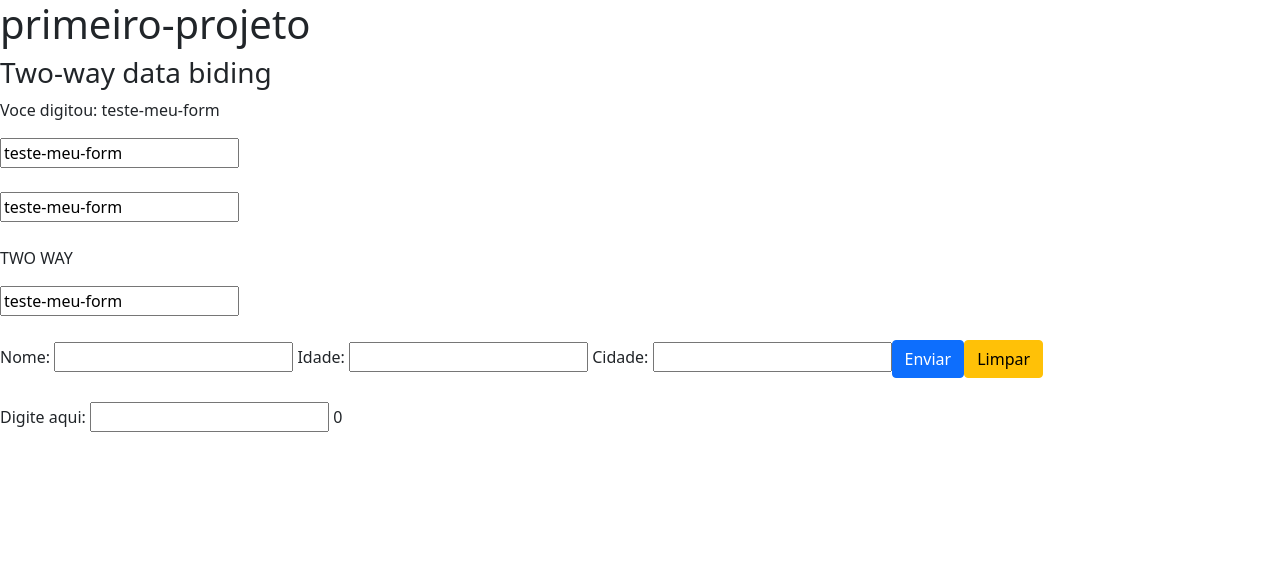
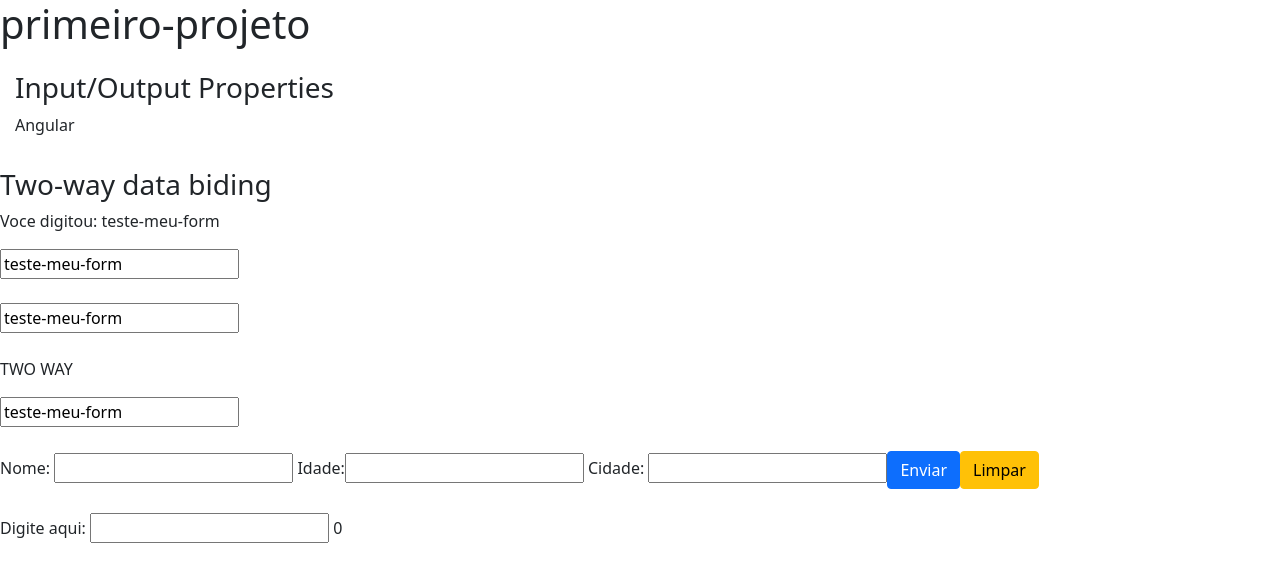
Before and after one commit to brunobr9/curso-angular-loiane, an Angular app: page / in a window 1280 px wide. Shown: the top 582 px of the page. Built offline with nearby package versions, Linux system fonts and the light colour scheme.

Commit message:
Aula 13 - input properties

```diff
--- a/src/app/app.component.html
+++ b/src/app/app.component.html
@@ -6,6 +6,6 @@
 
 <!-- <app-cursos></app-cursos> -->
 
-<!-- <app-data-binding></app-data-binding> -->
+<app-data-binding></app-data-binding>
 
 <app-meu-form></app-meu-form>
--- a/src/app/app.module.ts
+++ b/src/app/app.module.ts
@@ -8,14 +8,15 @@ import { MeuPrimeiro2Component } from './meu-primeiro2/meu-primeiro2.component';
 import { DataBindingComponent } from './data-binding/data-binding.component';
 import { FormsModule } from '@angular/forms';
 import { MeuFormModule } from './meu-form/meu-form.module';
-
+import { InputPropertyComponent } from './input-property/input-property.component';
 
 @NgModule({
   declarations: [ /*  listar componentes, diretivaas e pipes*/
     AppComponent,
     MeuPrimeiroComponent,
     MeuPrimeiro2Component,
-    DataBindingComponent
+    DataBindingComponent,
+    InputPropertyComponent
   ],
   imports: [ /* outros modulos */
     FormsModule,
--- a/src/app/data-binding/data-binding.component.html
+++ b/src/app/data-binding/data-binding.component.html
@@ -3,7 +3,7 @@
     padding: 15px;
   }
 </style>
-
+<!--
 <section class="property-binding">
   <article>
     <h3>Interpolation/Interpolação</h3>
@@ -25,7 +25,6 @@
     <div>
       <select #classe (change)="(0)">
         <option value="alert-success">Sucesso</option>
-        <!-- <option value="alert-info">Info</option> -->
         <option value="alert-warning">Alerta</option>
         <option value="alert-danger">Erro</option>
       </select>
@@ -90,3 +89,12 @@
     </div>
   </article>
 </section>
+ -->
+
+<section>
+  <article>
+    <h3>Input/Output Properties</h3>
+
+    <app-curso [nome]="nomeCurso"></app-curso>
+  </article>
+</section>
--- a/src/app/data-binding/data-binding.component.ts
+++ b/src/app/data-binding/data-binding.component.ts
@@ -14,6 +14,8 @@ export class DataBindingComponent implements OnInit {
   isMouseOver: boolean = false;
   textoMouse: string = this.strMouse;
   nome: string = 'teste';
+
+  nomeCurso: string = 'Angular';
 
   private resetTextMouse() {
     this.textoMouse = this.strMouse;
--- /dev/null
+++ b/src/app/input-property/input-property.component.html
@@ -0,0 +1 @@
+<p>{{ nomeCurso }}</p>
--- /dev/null
+++ b/src/app/input-property/input-property.component.ts
@@ -0,0 +1,15 @@
+import { Component, Input, OnInit } from '@angular/core';
+
+@Component({
+  selector: 'app-curso',
+  templateUrl: './input-property.component.html',
+  styleUrls: ['./input-property.component.css']//,
+  //inputs: ['nomeCurso:nome']
+})
+export class InputPropertyComponent implements OnInit {
+  @Input('nome') nomeCurso: string = '';
+
+  constructor() {}
+
+  ngOnInit(): void {}
+}
--- /dev/null
+++ b/src/app/meu-form/meu-form-input-property/meu-form-input-property.component.html
@@ -0,0 +1,3 @@
+Nome: <input type="text" [(ngModel)]="pessoa.nome" />
+Idade:<input type="text" [(ngModel)]="pessoa.idade" />
+Cidade: <input type="text" [(ngModel)]="pessoa.endereco.cidade" />
--- /dev/null
+++ b/src/app/meu-form/meu-form-input-property/meu-form-input-property.component.ts
@@ -0,0 +1,14 @@
+import { Component, Input, OnInit } from '@angular/core';
+
+@Component({
+  selector: 'app-meu-form-input-property',
+  templateUrl: './meu-form-input-property.component.html',
+  styleUrls: ['./meu-form-input-property.component.css'],
+})
+export class MeuFormInputPropertyComponent implements OnInit {
+  @Input() pessoa: any;
+
+  constructor() {}
+
+  ngOnInit(): void {}
+}
--- a/src/app/meu-form/meu-form.component.html
+++ b/src/app/meu-form/meu-form.component.html
@@ -26,9 +26,11 @@
       <input type="text" [(ngModel)]="nome" />
       <br /><br />
 
-      Nome: <input type="text" [(ngModel)]="pessoa.nome" /> Idade:
-      <input type="text" [(ngModel)]="pessoa.idade" /> Cidade:
-      <input type="text" [(ngModel)]="pessoa.endereco.cidade" />
+      <!-- Nome: <input type="text" [(ngModel)]="pessoa.nome" />  -->
+      <!-- Idade:<input type="text" [(ngModel)]="pessoa.idade" />  -->
+      <!-- Cidade: <input type="text" [(ngModel)]="pessoa.endereco.cidade" /> -->
+
+      <app-meu-form-input-property [pessoa]="pessoa"></app-meu-form-input-property>
 
       <button class="btn btn-primary" (click)="enviar()">Enviar</button>
       <button class="btn btn-warning" (click)="limpar()">Limpar</button>
--- a/src/app/meu-form/meu-form.module.ts
+++ b/src/app/meu-form/meu-form.module.ts
@@ -2,9 +2,10 @@ import { NgModule } from '@angular/core';
 import { CommonModule } from '@angular/common';
 import { MeuFormComponent } from './meu-form.component';
 import { FormsModule } from '@angular/forms';
+import { MeuFormInputPropertyComponent } from './meu-form-input-property/meu-form-input-property.component';
 
 @NgModule({
-  declarations: [MeuFormComponent],
+  declarations: [MeuFormComponent, MeuFormInputPropertyComponent],
   imports: [CommonModule, FormsModule],
   exports: [MeuFormComponent],
 })
```
Also changed, not shown: src/app/input-property/input-property.component.css (added), src/app/meu-form/meu-form-input-property/meu-form-input-property.component.css (added), 2 other files (tests, documents, lock files or other folders).
